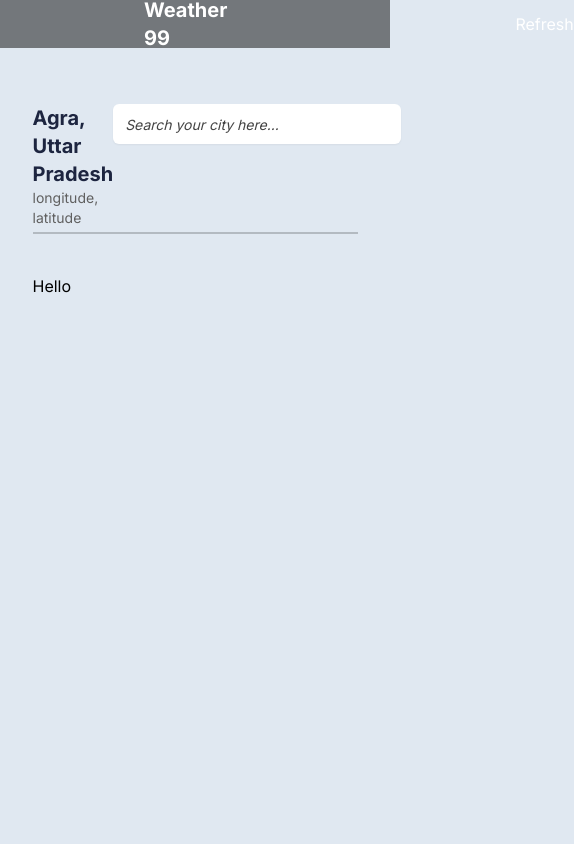
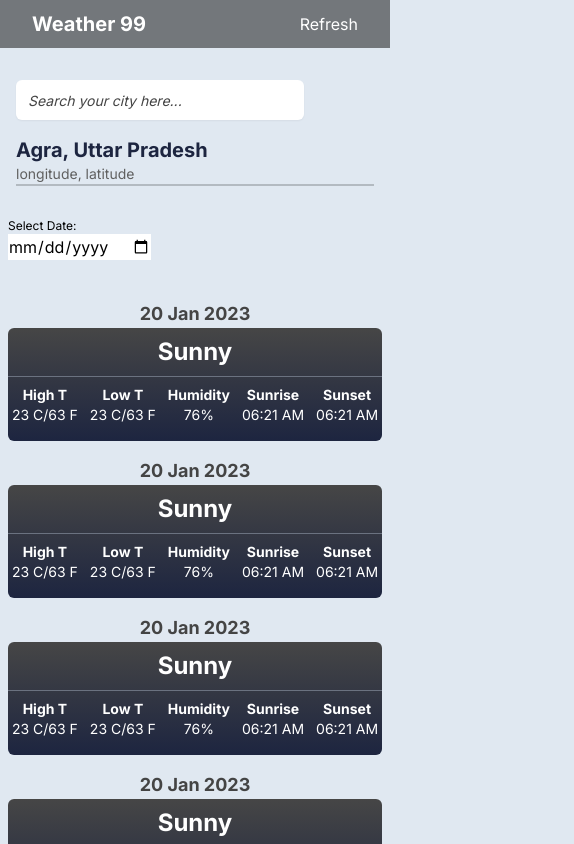
Before and after one commit to K-ash-ish/weather99, a Next.js app: page / in a window 390 px wide. Shown: the top 844 px of the page, 574 px wide, since content can reach past the window. Built offline with nearby package versions, Linux system fonts and the light colour scheme.

Commit message:
mobile responsive design

```diff
--- /dev/null
+++ b/src/app/components/Forcast.js
@@ -0,0 +1,31 @@
+import WeatherCard from "./ui/WeatherCard";
+
+function Forcast() {
+  return (
+    <section className="mx-2 md:mx-0 flex md:flex-row flex-col   md:gap-12 gap-6">
+      <div className=" text-black py-2 md:mt-4">
+        <div>
+          <p className="text-xs">Select Date:</p>
+          <input type="date" className="placeholder:text-red-300" />
+        </div>
+        <ul className="hidden md:flex  flex-col gap-3  text-sm  py-2">
+          <li className=" border-[#ffffff]/0.2"></li>
+          <li>High Temperature</li>
+          <li>Low Temperature</li>
+          <li>Humidity</li>
+          <li>Sunrise Time</li>
+          <li>Sunset Time</li>
+        </ul>
+      </div>
+      <div className="flex md:flex-row flex-col md:flex-wrap md:gap-8 ">
+        {Array(5)
+          .fill("")
+          .map((value, i) => {
+            return <WeatherCard key={i} />;
+          })}
+      </div>
+    </section>
+  );
+}
+
+export default Forcast;
--- a/src/app/components/Navbar.js
+++ b/src/app/components/Navbar.js
@@ -2,8 +2,8 @@ function Navbar() {
   return (
     <nav className="bg-black/[0.49]">
       <ul className="flex justify-between items-center text-white h-12 ">
-        <li className="mx-36 text-xl font-bold">Weather 99</li>
-        <li className="mx-36">Refresh</li>
+        <li className="md:mx-36 mx-8 text-xl font-bold">Weather 99</li>
+        <li className="md:mx-36 mx-8">Refresh</li>
       </ul>
     </nav>
   );
--- a/src/app/components/UserLocation.js
+++ b/src/app/components/UserLocation.js
@@ -1,7 +1,7 @@
 function UserLocation() {
   return (
-    <div className="border-b-2 border-black/[0.2] flex justify-between mt-14 pb-1">
-      <div>
+    <div className="border-b-2 mx-4 border-black/[0.2] flex flex-col-reverse gap-4 md:flex-row md:justify-between md:mt-14 mt-8 md:pb-1">
+      <div className="md:mx-0">
         <h3 className="text-[#1D2540] font-bold text-xl">
           Agra, Uttar Pradesh
         </h3>
--- /dev/null
+++ b/src/app/components/ui/WeatherCard.js
@@ -0,0 +1,40 @@
+function WeatherCard() {
+  return (
+    <div className=" md:w-32 my-2 md:m-0 flex flex-col items-center">
+      <h2 className="text-lg font-bold text-[#444444]">20 Jan 2023</h2>
+      <div className="w-full text-center bg-gradient-to-b from-[#464646] to-[#1D2540] text-white py-2 border-0 rounded-md">
+        <h2 className="text-2xl pb-2  font-bold border-gray-500 border-b-[1px]">
+          Sunny
+        </h2>
+        <ul className="flex md:flex-col flex-row justify-center gap-3 font-bold text-sm  py-2">
+          <li className="flex flex-col  ">
+            <p className="font-bold md:hidden ">High T</p>
+            <p className="font-normal text-sm">23 C/63 F</p>
+          </li>
+
+          <li className="flex flex-col ">
+            <p className="font-bold md:hidden">Low T</p>
+            <p className="font-normal text-sm">23 C/63 F</p>
+          </li>
+
+          <li className="flex flex-col ">
+            <p className="font-bold md:hidden">Humidity</p>
+            <p className="font-normal text-sm">76%</p>
+          </li>
+
+          <li className="flex flex-col ">
+            <p className="font-bold md:hidden">Sunrise</p>
+            <p className="font-normal text-sm">06:21 AM</p>
+          </li>
+
+          <li className="flex flex-col ">
+            <p className="font-bold md:hidden">Sunset</p>
+            <p className="font-normal text-sm">06:21 AM</p>
+          </li>
+        </ul>
+      </div>
+    </div>
+  );
+}
+
+export default WeatherCard;
--- a/src/app/page.js
+++ b/src/app/page.js
@@ -1,3 +1,4 @@
+import Forcast from "./components/Forcast";
 import Navbar from "./components/Navbar";
 import UserLocation from "./components/UserLocation";
 
@@ -5,9 +6,9 @@ export default function Home() {
   return (
     <>
       <Navbar />
-      <main className="h-[95vh] w-5/6 mx-auto flex flex-col gap-10">
+      <main className="h-[95vh] md:w-4/6 w-full mx-auto flex flex-col md:gap-10 gap-6">
         <UserLocation />
-        <div>Hello</div>
+        <Forcast />
       </main>
     </>
   );
```
